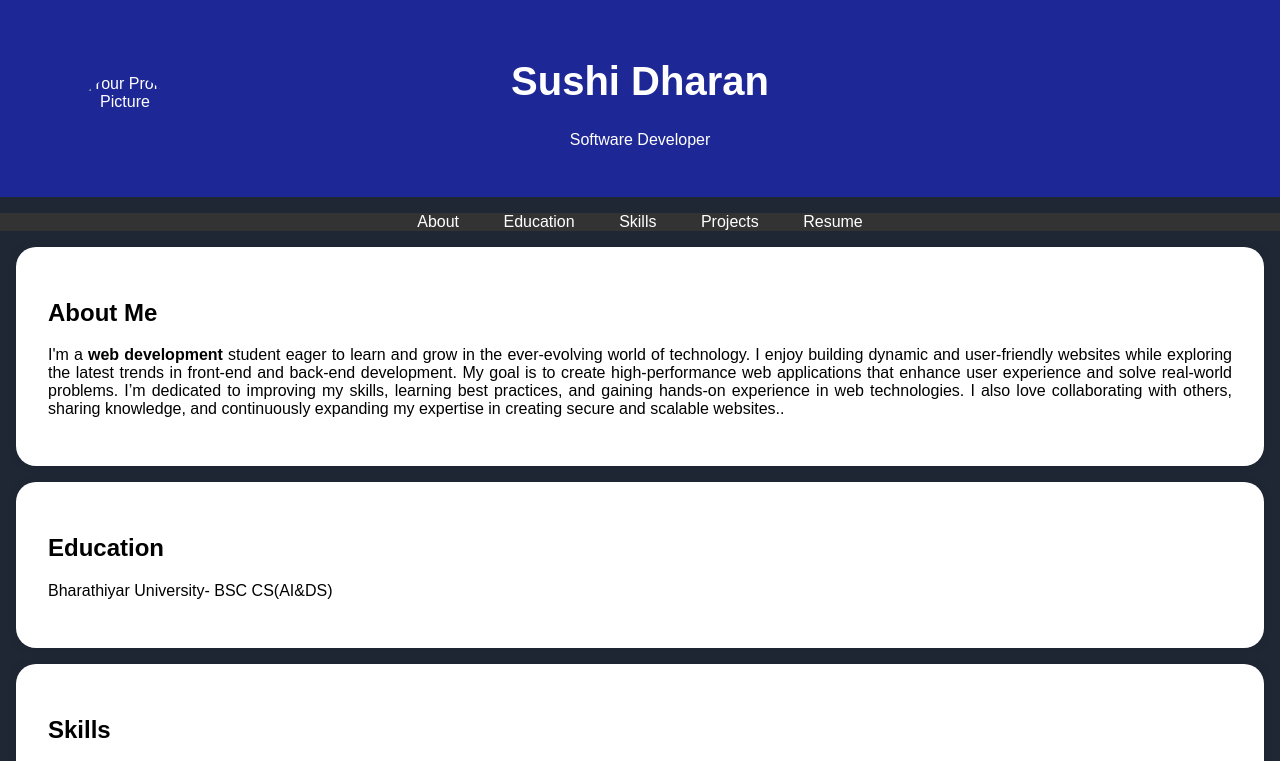
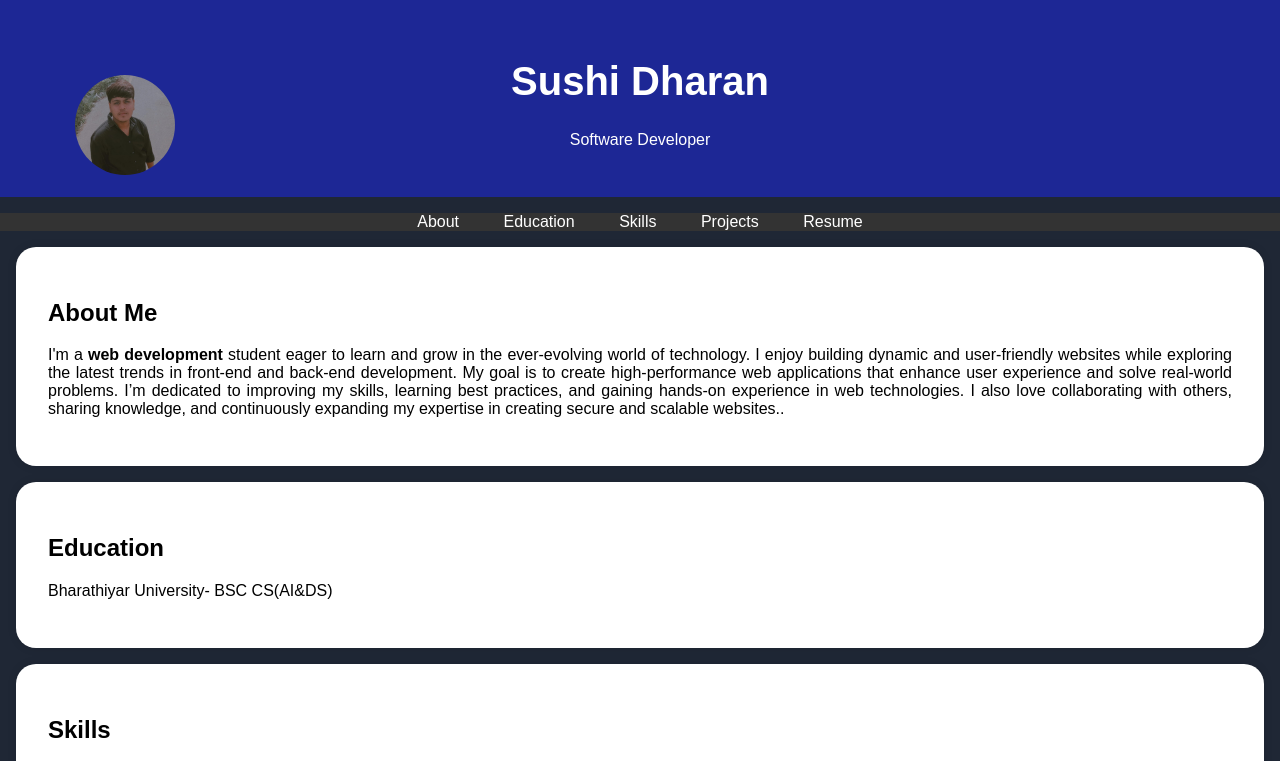
Before and after one commit to SushiDharan43/digital-portfolio, a plain HTML site: page index.html in a window 1280 px wide. Shown: the top 761 px of the page. Drawn offline with Linux system fonts and the light colour scheme.

Commit message:
Update index.html

```diff
--- a/index.html
+++ b/index.html
@@ -95,7 +95,7 @@
     <header>
         <div class="header-content">
             <!-- Add your profile picture here -->
-            <img src="sushipassport_photo.jpg" alt="Your Profile Picture" class="profile-picture">
+            <img src="sushi_passport_photo.jpg" alt="Your Profile Picture" class="profile-picture">
             <h1>Sushi Dharan</h1>
             <p>Software Developer</p>
         </div>
```
